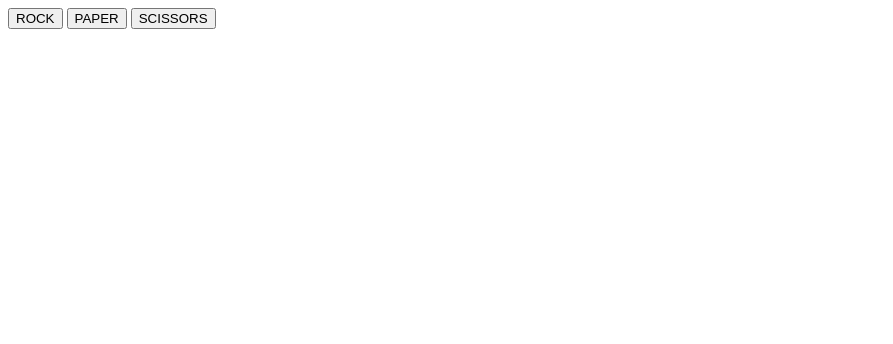
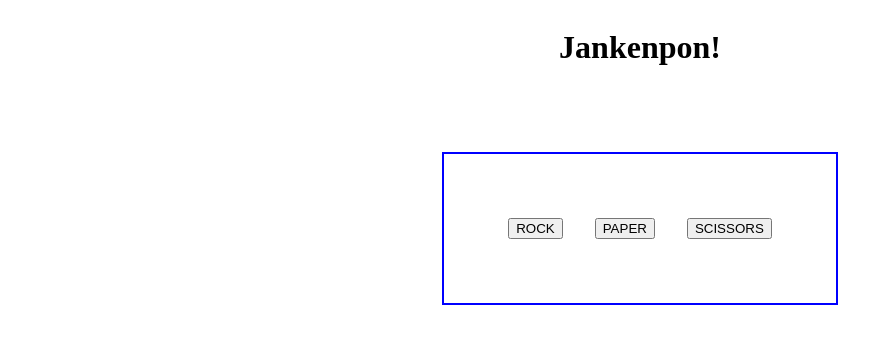
Before and after one commit to elvismourab/rock-paper-scissors, a plain HTML site: page index.html in a window 1280 px wide. Shown: the whole page, without its empty margins (0-893 px from the left). Drawn offline with Linux system fonts and the light colour scheme.

Commit message:
feat: add palette and start styling

```diff
--- a/index.html
+++ b/index.html
@@ -4,11 +4,13 @@
 <head>
     <meta charset="utf-8">
     <script src="script.js" defer></script>
+    <link rel="stylesheet" href="styles.css">
     <title>Jankenpon!</title>
 </head>
 
 <body>
 </body>
+<h1>Jankenpon!</h1>
 <div id="options">
     <button class="btn" value="rock">ROCK</button>
     <button class="btn" value="paper">PAPER</button>
--- a/script.js
+++ b/script.js
@@ -65,14 +65,14 @@ function playGame(humanSelection) {
         let p1 = document.createElement('p');
         let p2 = document.createElement('p');
         let p3 = document.createElement('p');
-        let h1 = document.createElement('h1');
+        let h2 = document.createElement('h2');
         p1.textContent = result;
         p2.textContent = `Player: ${playerScore}`;
         p3.textContent = `Computer: ${computerScore}`;
 
         if (playerScore >= 5 || computerScore >= 5) {
             let winner = playerScore > computerScore ? 'YOU' : 'COMPUTER';
-            h1.textContent = `${winner} WIN!`;
+            h2.textContent = `${winner} WIN!`;
             playerScore = 0;
             computerScore = 0;
         }
@@ -80,7 +80,7 @@ function playGame(humanSelection) {
         score.appendChild(p1);
         score.appendChild(p2);
         score.appendChild(p3);
-        score.appendChild(h1);
+        score.appendChild(h2);
     }
 
     const computerSelection = getComputerChoice();
--- /dev/null
+++ b/styles.css
@@ -0,0 +1,21 @@
+:root {
+    --var-color-1: dbf73b;
+    --var-color-2: c0cc39;
+    --var-color-3: eb0258;
+    --var-color-4: a6033f;
+    --var-color-5: 2b2628;
+}
+
+body {
+    display: flex;
+    flex-direction: column;
+    align-items: center;
+}
+
+#options {
+    display: flex;
+    gap: 2rem;
+    margin: 4rem;
+    padding: 4rem;
+    border: 2px solid blue;
+}
```
